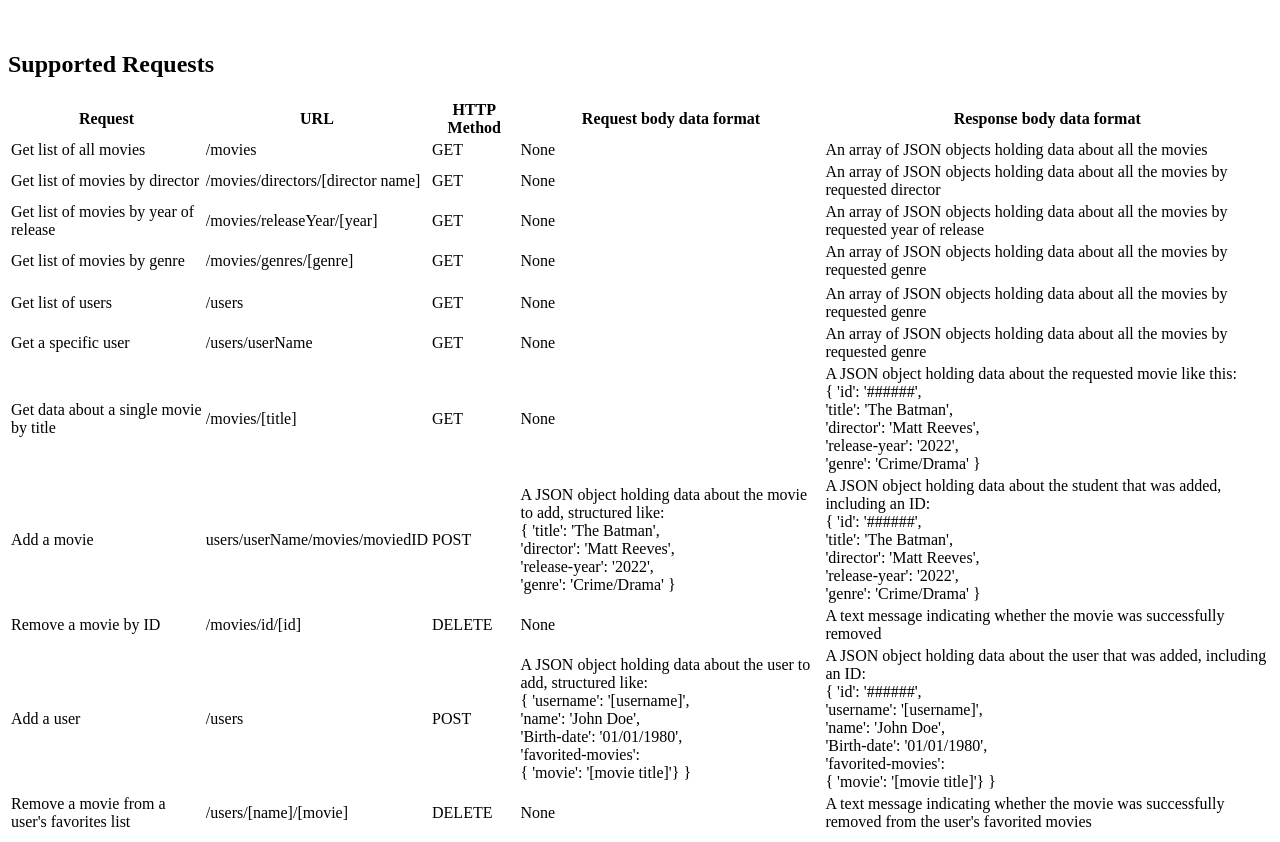
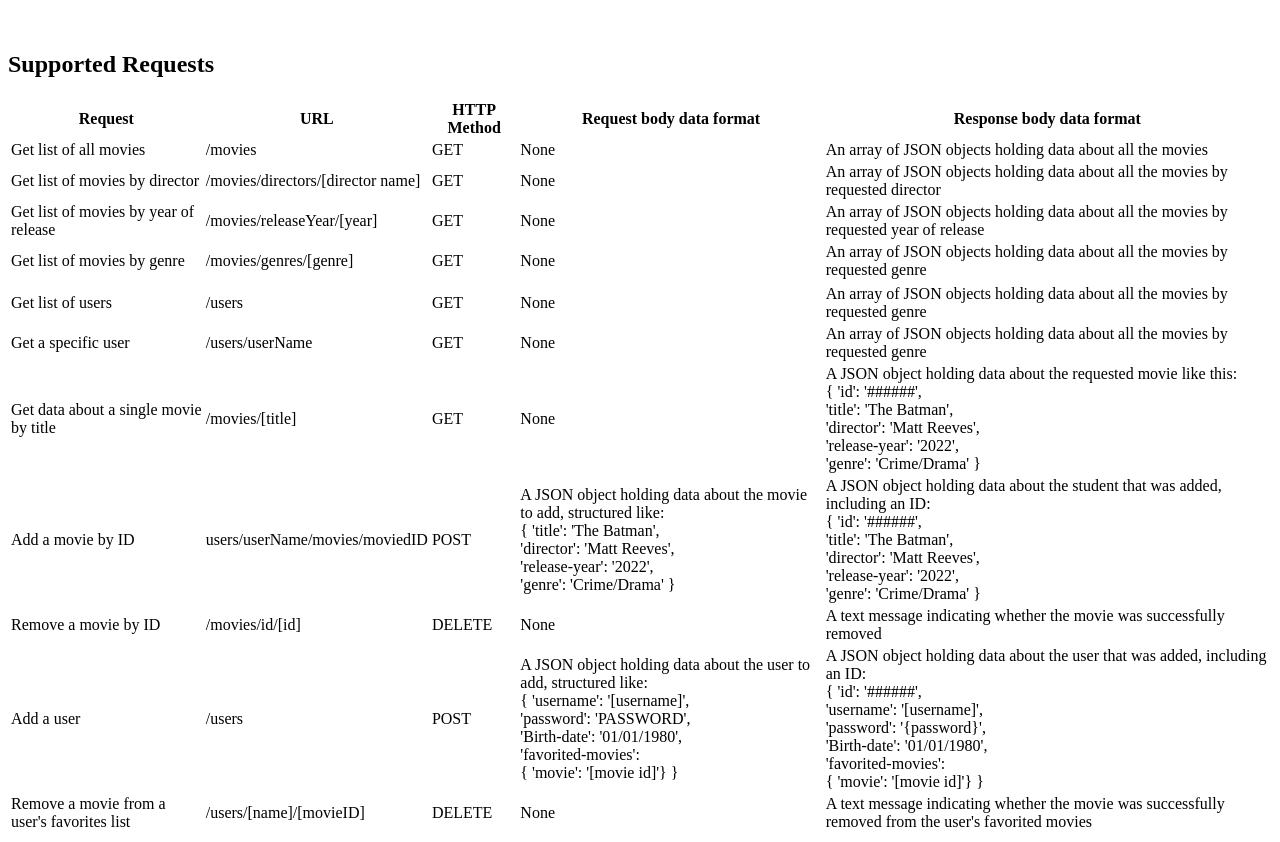
Before and after one commit to skhan139/KhanMovie_api, a website: page public/documentation.html in a window 1280 px wide. Shown: the part 101-943 px from the top of the page. Drawn offline with Linux system fonts and the light colour scheme.

Commit message:
2.8 Dcoumentation

```diff
--- a/public/documentation.html
+++ b/public/documentation.html
@@ -80,7 +80,7 @@
       </td>
     </tr>
     <tr>
-      <td>Add a movie</td>
+      <td>Add a movie by ID</td>
       <td>users/userName/movies/moviedID</td>
       <td>POST</td>
       <td>
@@ -118,25 +118,25 @@
         A JSON object holding data about the user to add, structured
         like:<br />
         { 'username': '[username]',<br />
-        'name': 'John Doe',<br />
+        'password': 'PASSWORD',<br />
         'Birth-date': '01/01/1980',<br />
         'favorited-movies': <br />
-        { 'movie': '[movie title]'} }
+        { 'movie': '[movie id]'} }
       </td>
       <td>
         A JSON object holding data about the user that was added, including
         an ID:<br />
         { 'id': '######',<br />
         'username': '[username]',<br />
-        'name': 'John Doe',<br />
+        'password': '{password}',<br />
         'Birth-date': '01/01/1980',<br />
         'favorited-movies': <br />
-        { 'movie': '[movie title]'} }
+        { 'movie': '[movie id]'} }
       </td>
     </tr>
     <tr>
       <td>Remove a movie from a user's favorites list</td>
-      <td>/users/[name]/[movie]</td>
+      <td>/users/[name]/[movieID]</td>
       <td>DELETE</td>
       <td>None</td>
       <td>
```
